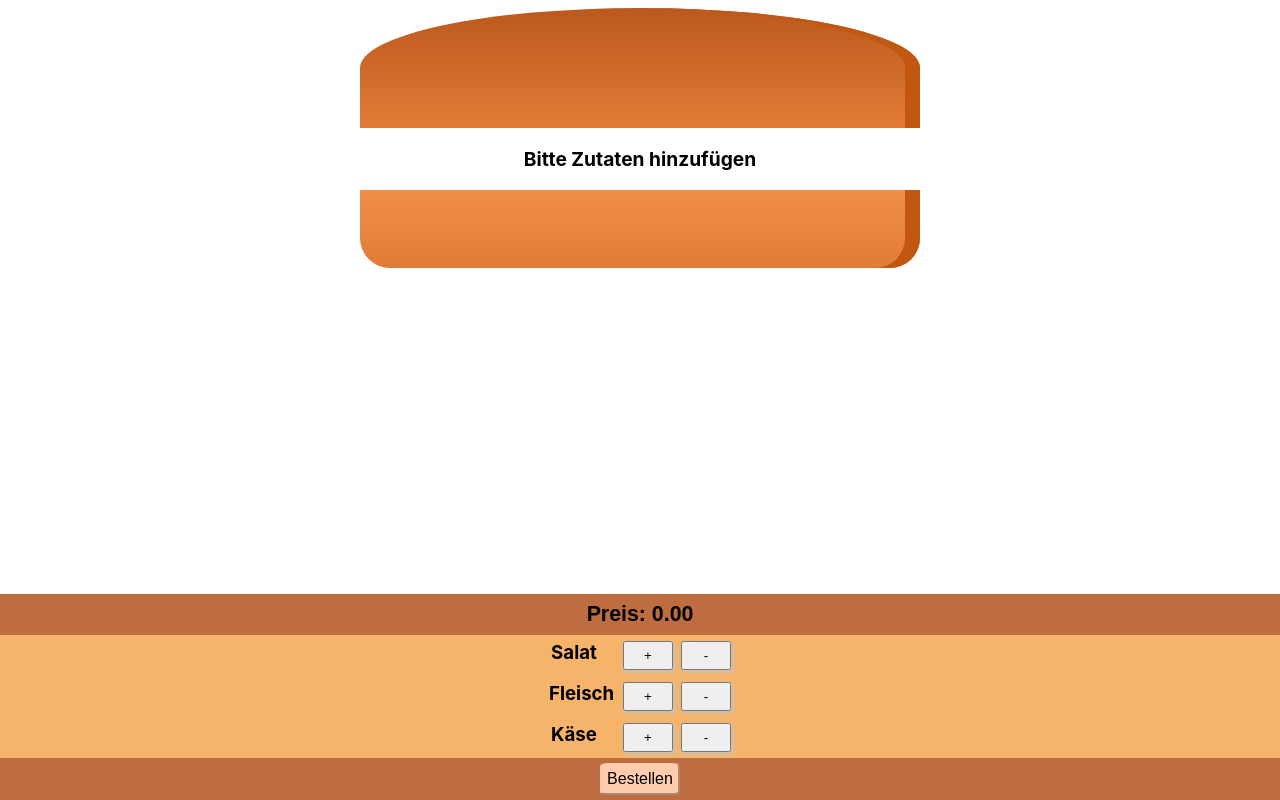
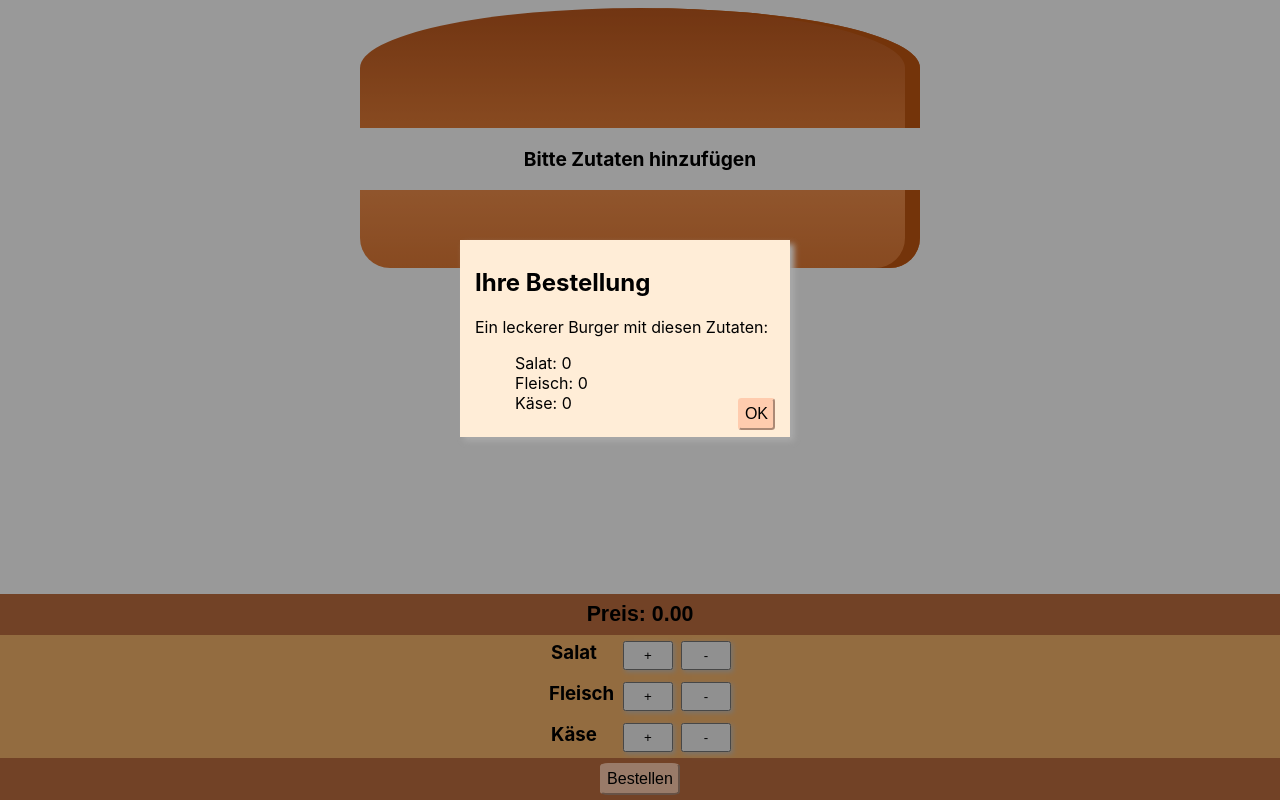
Before and after one commit to sharth666/burger-builder, a React (Create React App) app: page / in a window 1280 px wide. Both pictures are taken after a click on the button "Bestellen". Shown: the part 42-842 px from the top of the page. Built offline with nearby package versions, Linux system fonts and the light colour scheme.

Commit message:
Added backdrop and modal style

```diff
--- a/src/components/Burger/Burger.module.css
+++ b/src/components/Burger/Burger.module.css
@@ -8,10 +8,17 @@
     font-size:1.2rem;
 }
 
+@media (min-width: 200px) and (min-height: 400px) {
+    .burger {
+        width: 350px;
+        height: 350px;
+    }
+}
+
 @media (min-width: 500px) and (min-height: 400px) {
     .burger {
         width: 350px;
-        height: 300px;
+        height: 350px;
     }
 }
 
--- /dev/null
+++ b/src/components/UI/Backdrop/Backdrop.js
@@ -0,0 +1,10 @@
+import React from 'react';
+import classes from './Backdrop.module.css';
+
+const backdrop = (props) => {
+    return (
+        props.show ? <div className={classes.backdrop}></div> : null
+    )
+};
+
+export default backdrop;
--- /dev/null
+++ b/src/components/UI/Backdrop/Backdrop.module.css
@@ -0,0 +1,9 @@
+.backdrop {
+    width:100%;
+    height:100%;
+    position:fixed;
+    z-index:100;
+    left:0;
+    top:0;
+    background-color:rgba(0,0,0,0.4);
+}
--- /dev/null
+++ b/src/components/UI/Modal/Modal.js
@@ -0,0 +1,28 @@
+import React from 'react';
+import classes from './Modal.module.css';
+import Aux from '../../../hoc/Auxi';
+import Backdrop from '../Backdrop/Backdrop';
+
+
+const modal = (props) => {
+    let classNames = [];
+    classNames.push(classes.modal);
+    if (props.show)
+        classNames.push(classes.show);
+
+    return (
+        <Aux>
+            <Backdrop show={props.show} />
+            <div className={classNames.join(" ")} >
+                <h2>Ihre Bestellung</h2>
+                <span>Ein leckerer Burger mit diesen Zutaten:</span>
+                <ul>
+                    {props.ingredients}
+                </ul>
+                <button className={classes.okButton} onClick={props.closeModal}>OK</button>
+            </div>
+        </Aux>
+    )
+};
+
+export default modal;
--- /dev/null
+++ b/src/components/UI/Modal/Modal.module.css
@@ -0,0 +1,44 @@
+.modal {
+    position:fixed;
+    z-index:500;
+    padding: 8px 15px;
+    box-shadow: 4px 4px 6px #aaaaaa;
+    width: 20%;
+    left: calc(50% - 150px);
+    top: 30%;
+    display:block;
+    min-width:250px;
+    opacity:0;
+    background-color: rgb(255, 237, 215);
+    transform:translateY(-100vh);
+    transition: opacity .5s ease-out;
+}
+
+@media (min-width: 600px) {
+    .modal {
+        width:300px;
+        left: calc(50% - 180px);
+    }
+}
+
+.modal.show {
+    opacity:1;
+    transform:translateY(0);
+}
+
+ul {
+    list-style-type: none;
+}
+
+.okButton {
+    background-color:#ffccae;
+    font-size: 12pt;
+    padding: 5px;
+    margin:5px;
+    border-color: #ffccae;
+    border-radius: 10%;
+    /* box-shadow: 1px 0.5px 5px #ffece2; */
+    position:absolute;
+    bottom:2px;
+    right:10px;
+}
--- a/src/containers/BurgerBuilder/BurgerBuilder.js
+++ b/src/containers/BurgerBuilder/BurgerBuilder.js
@@ -2,7 +2,9 @@ import React from 'react';
 import Aux from '../../hoc/Auxi';
 import Burger from '../../components/Burger/Burger';
 import IngredientBuilder from '../IngredientControls/IngredientControls';
+import Modal from '../../components/UI/Modal/Modal';
 import classes from './BurgerBuilder.module.css';
+
 
 const INGREDIENT_PRICES = {
     salad: 0.5,
@@ -26,7 +28,8 @@ class BurgerBuilder extends React.Component {
             meat: 0,
             cheese: 0
         },
-        totalPrice: 0
+        totalPrice: 0,
+        showModal:false
     }
 
     onClickIngredientPlusHandler = (event) => {
@@ -48,9 +51,12 @@ class BurgerBuilder extends React.Component {
         const ingredientName = event.target.id;
         const currentIngredients= this.state.ingredients;
 
-        let totalPrice = this.state.totalPrice;
-        totalPrice -= INGREDIENT_PRICES[ingredientName];
-        this.setState({totalPrice:totalPrice})
+        if(currentIngredients[ingredientName] > 0)
+        {
+            let totalPrice = this.state.totalPrice;
+            totalPrice -= INGREDIENT_PRICES[ingredientName];
+            this.setState({totalPrice:totalPrice})
+        }
 
         if(currentIngredients[ingredientName] > 0)
             currentIngredients[ingredientName]--;
@@ -59,25 +65,42 @@ class BurgerBuilder extends React.Component {
         });
     }
 
+    openModalHandler = () => {
+        this.setState({showModal:true});
+    }
+
+    closeModalHandler = () => {
+        this.setState({showModal:false});
+    }
+
     render(){
         const actualIngredients = this.state.ingredients;
-        const allIngredientControls = Object.keys(actualIngredients).map(ingredient => {
+        const ingredientControls = Object.keys(actualIngredients).map(ingredient => {
             return (
-                <IngredientBuilder type={INGREDIENT_TYPES[ingredient]} ingredient={ingredient}
+                <IngredientBuilder key={ingredient} type={INGREDIENT_TYPES[ingredient]} ingredient={ingredient}
                     onMinusClick={this.onClickIngredientMinusHandler}
                     onPlusClick={this.onClickIngredientPlusHandler} />
             )
         });
 
+        const ingredientList = Object.keys(actualIngredients).map(ingredient => {
+            return (
+                <Aux key={ingredient}>
+                    <li>{INGREDIENT_TYPES[ingredient]}: {actualIngredients[ingredient]}</li>
+                </Aux>
+            )
+        });
+
         return (
             <Aux>
+                <Modal ingredients={ingredientList} show={this.state.showModal} closeModal={this.closeModalHandler}/>
                 <Burger ingredients={this.state.ingredients} />
                 <div className={classes.controlsContainer}>
                     <div style={{padding:"8px"}}>
                         <span className={classes.totalPrice}>Preis: {this.state.totalPrice.toFixed(2)}</span>
                     </div>
-                    {allIngredientControls}
-                    <button className={classes.orderButton}>Bestellen</button>
+                    {ingredientControls}
+                    <button className={classes.orderButton} onClick={this.openModalHandler}>Bestellen</button>
                 </div>
             </Aux>
         );
--- a/src/containers/BurgerBuilder/BurgerBuilder.module.css
+++ b/src/containers/BurgerBuilder/BurgerBuilder.module.css
@@ -17,5 +17,4 @@
     border-color: #ffccae;
     border-radius: 10%;
     /* box-shadow: 1px 0.5px 5px #ffece2; */
-
 }
--- a/src/containers/IngredientControls/IngredientControls.js
+++ b/src/containers/IngredientControls/IngredientControls.js
@@ -1,6 +1,5 @@
-import React, { Component } from 'react';
+import React from 'react';
 import classes from './IngredientControls.module.css';
-import { FontAwesomeIcon } from '@fortawesome/react-fontawesome'
 
 class IngredientBuilder extends React.Component {
 
```
